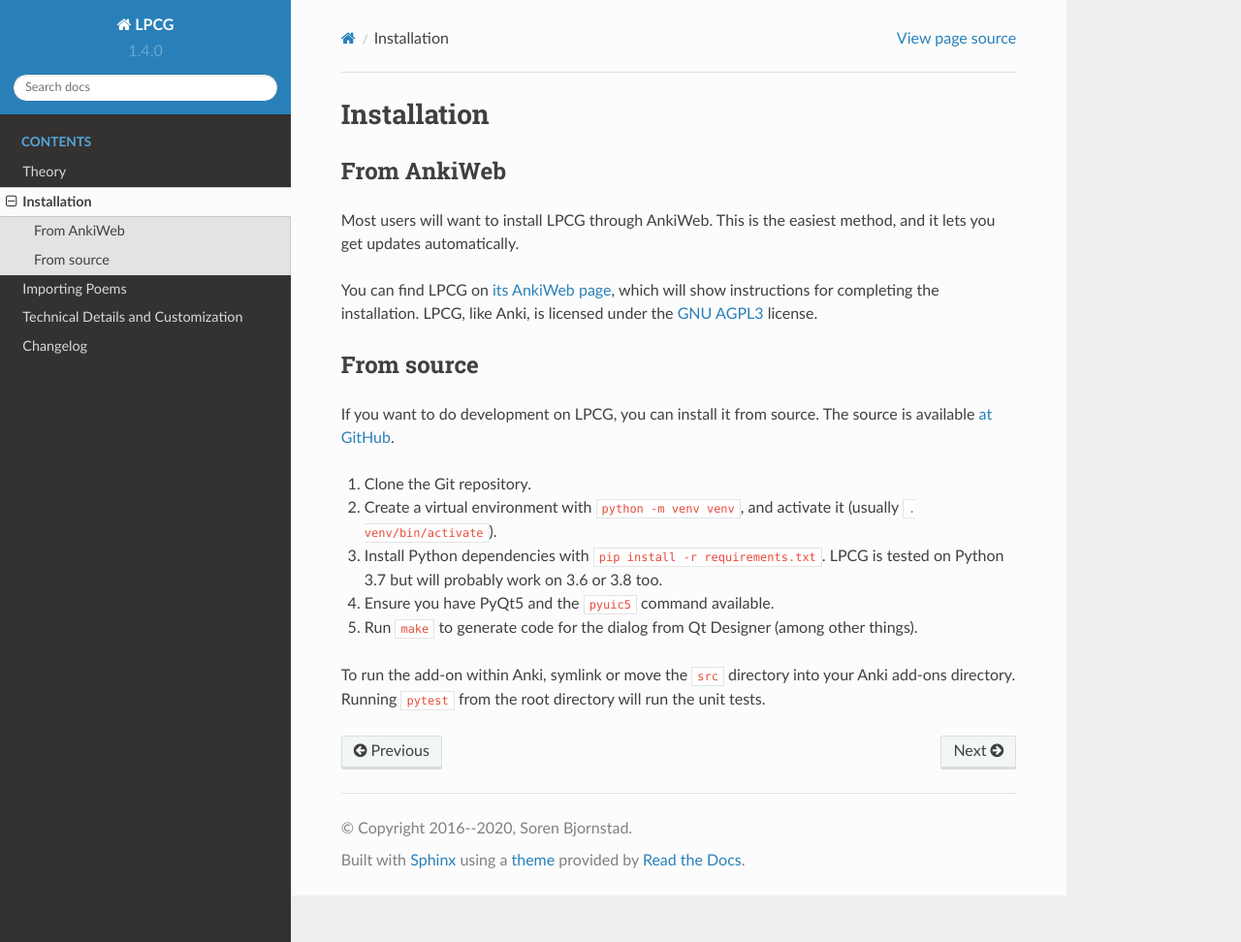
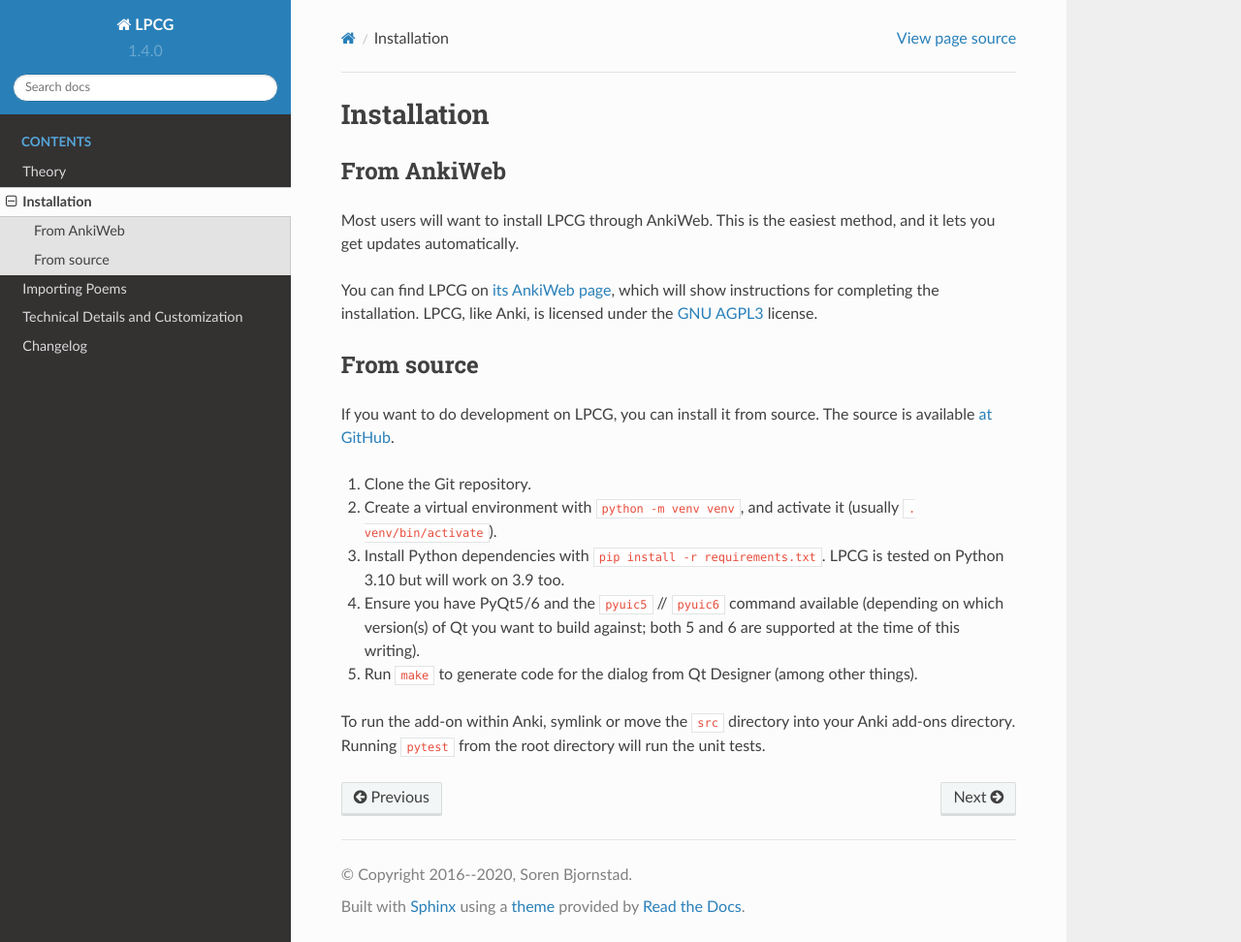
Before and after one commit to sobjornstad/AnkiLPCG, a Sphinx documentation site: the page built from docs/installation.rst, in a window 1280 px wide and 972 px high. Shown: the whole window at 97% size. Built offline with Sphinx 7.4.7 and the Read the Docs theme 2.0.0, drawn with Linux system fonts in a browser that asks for light colours.

Commit message:
support Qt 6

```diff
--- a/docs/installation.rst
+++ b/docs/installation.rst
@@ -25,8 +25,10 @@
 #. Create a virtual environment with ``python -m venv venv``,
    and activate it (usually ``. venv/bin/activate``).
 #. Install Python dependencies with ``pip install -r requirements.txt``.
-   LPCG is tested on Python 3.7 but will probably work on 3.6 or 3.8 too.
-#. Ensure you have PyQt5 and the ``pyuic5`` command available.
+   LPCG is tested on Python 3.10 but will work on 3.9 too.
+#. Ensure you have PyQt5/6 and the ``pyuic5`` // ``pyuic6`` command available
+   (depending on which version(s) of Qt you want to build against;
+   both 5 and 6 are supported at the time of this writing).
 #. Run ``make`` to generate code for the dialog from Qt Designer
    (among other things).
 
--- a/src/__init__.py
+++ b/src/__init__.py
@@ -1,6 +1,7 @@
 """
 LPCG - Lyrics/Poetry Cloze Generator
-Copyright (c) 2016-2020 Soren Bjornstad <contact@sorenbjornstad.com>
+Copyright (c) 2016-2022 Soren Bjornstad <anki@sorenbjornstad.com>
+                        and the LPCG community.
 
 License: GNU AGPL, version 3 or later.
 See LICENSE file or <http://www.gnu.org/licenses/agpl.html> for details.
@@ -29,7 +30,7 @@
                 "and respond yes to the prompt.")
             return
         dialog = LPCGDialog(aqt.mw)
-        dialog.exec_()
+        dialog.exec()
 
     if aqt.mw is not None:
         action = QAction(aqt.mw)
```
Also changed, not shown: docs/changes.rst (+7 -0 lines), 5 other files.
